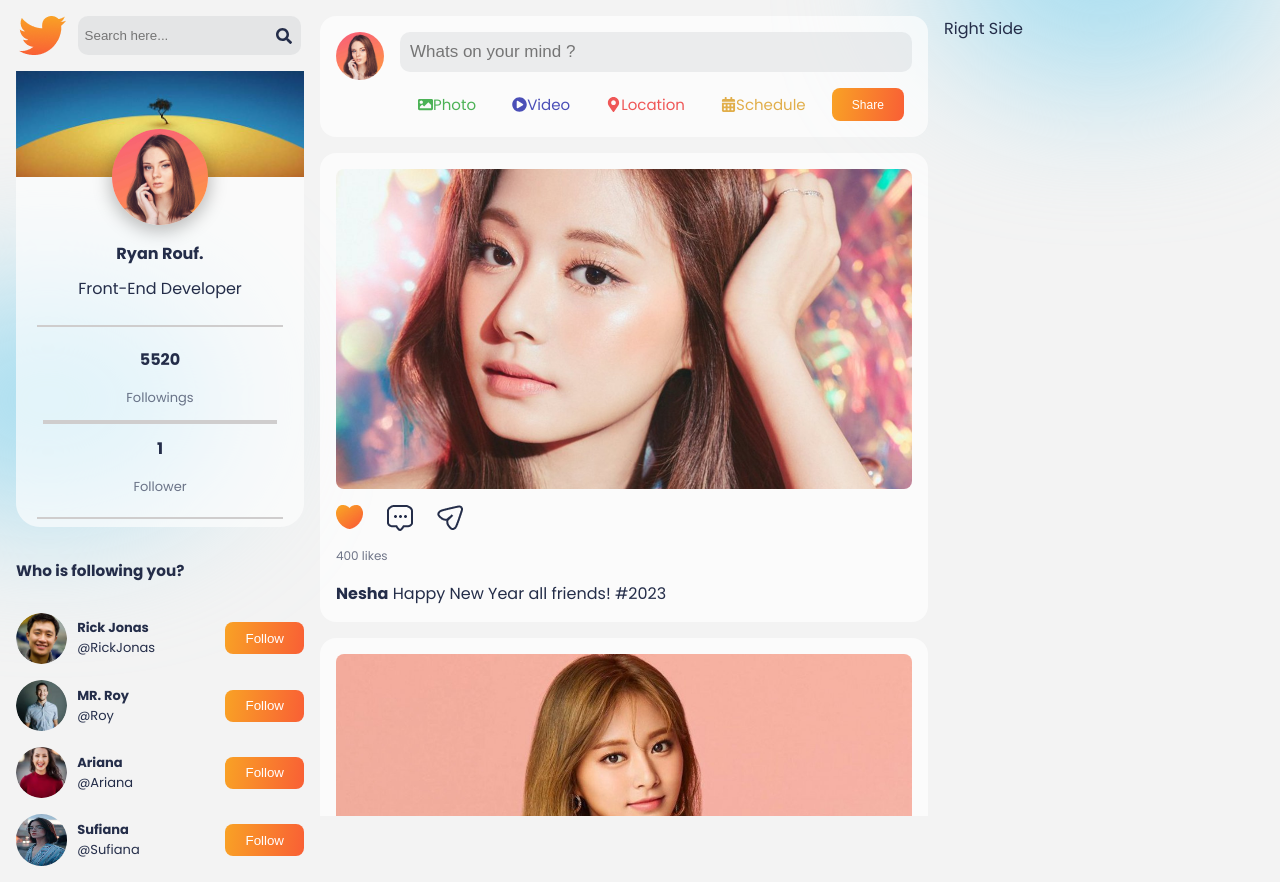
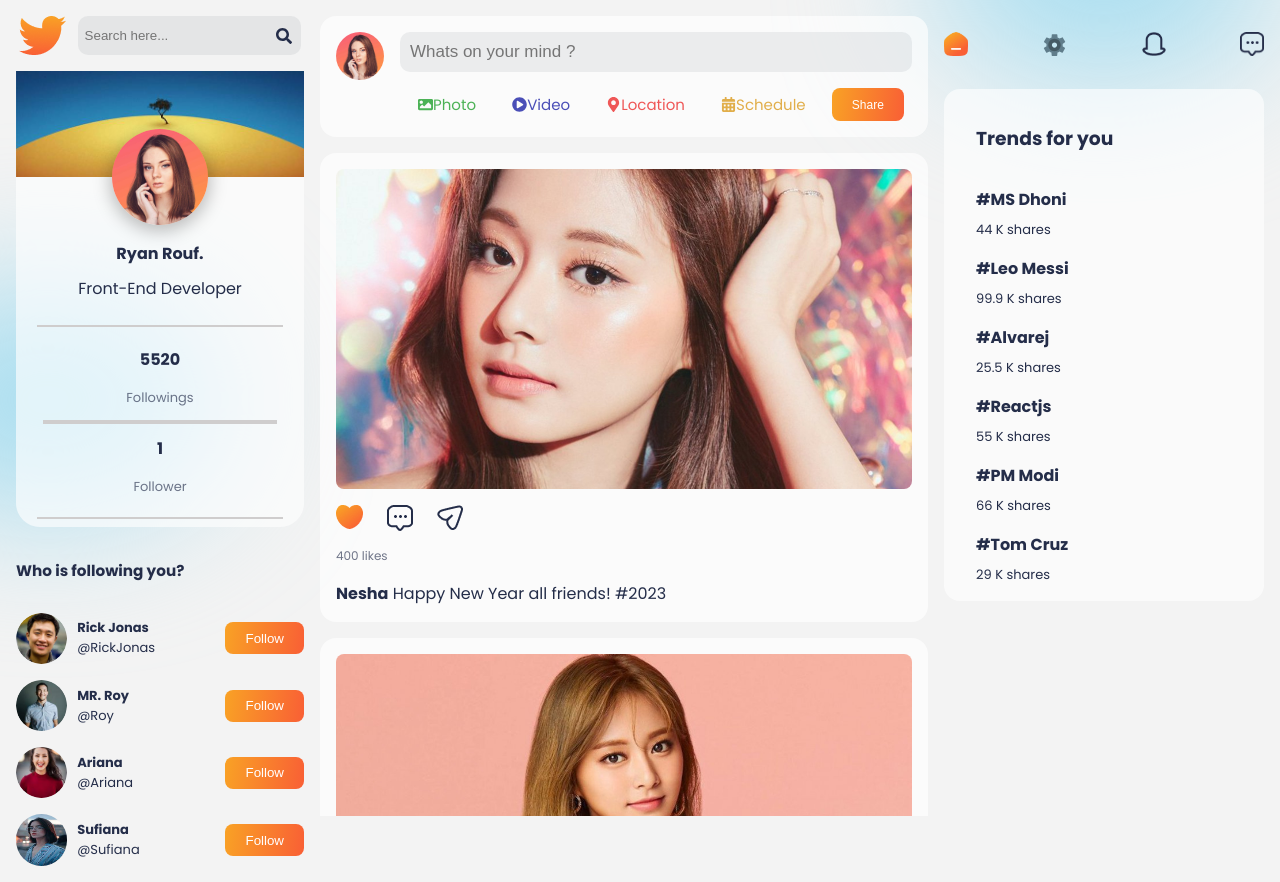
Before and after one commit to hridoyhalder1/social-media, a React (Create React App) app: page / in a window 1280 px wide. Built offline with nearby package versions, Linux system fonts and the light colour scheme.

Commit message:
Trend Data

```diff
--- /dev/null
+++ b/src/Data/TrendData.js
@@ -0,0 +1,26 @@
+export const TrendData= [
+    {
+      name: "MS Dhoni",
+      shares: 44,
+    },
+    {
+      name: "Leo Messi",
+      shares: 99.9,
+    },
+    {
+      name: "Alvarej",
+      shares: 25.5,
+    },
+    {
+      name: "Reactjs",
+      shares: 55,
+    },
+    {
+      name: "PM Modi",
+      shares: 66,
+    },
+    {
+      name: "Tom Cruz",
+      shares: 29,
+    },
+  ];
--- a/src/Pages/Home/Home/Home.js
+++ b/src/Pages/Home/Home/Home.js
@@ -1,6 +1,7 @@
 import React from 'react';
 import PostSide from '../../../components/PostSide/PostSide/PostSide';
 import ProfileSide from '../../../components/ProfileSide/ProfileSide';
+import RightSide from '../../../components/RightSide/RightSide';
 import './Home.css';
 
 const Home = () => {
@@ -8,7 +9,7 @@
         <div className='Home'>
             <ProfileSide></ProfileSide>
             <PostSide></PostSide>
-            <div className="rightSide">Right Side</div>
+            <RightSide></RightSide>
         </div>
     );
 };
--- a/src/components/PostSide/PostShare/PostShare.css
+++ b/src/components/PostSide/PostShare/PostShare.css
@@ -70,7 +70,7 @@
     right: 1rem;
     top: 0.5rem;
     cursor: pointer;
-    color: white;
+    color: black;
     background-color: var(--buttonBg);
 }
 
--- /dev/null
+++ b/src/components/RightSide/RightSide.css
@@ -0,0 +1,31 @@
+.RightSide{
+    display: flex;
+    flex-direction: column;
+    gap: 2rem;
+}
+
+
+.navIcons{
+    margin-top: 1rem;
+    display: flex;
+    justify-content: space-between;
+}
+.navIcons:hover{
+    cursor: pointer;
+}
+
+.Settings{
+    font-size: 25px;
+    cursor: pointer;
+}
+.navIcons>img{
+    width: 1.5rem;
+    height: 1.5rem;
+}
+
+
+.r-button{
+    height: 3rem;
+    width: 80%;
+    align-self: center;
+}
--- /dev/null
+++ b/src/components/RightSide/RightSide.js
@@ -0,0 +1,29 @@
+import React from 'react';
+import './RightSide.css';
+import { FcSettings } from "react-icons/fc";
+import Home from '../../assets/img/home.png';
+import Noti from '../../assets/img/noti.png';
+import Comment from '../../assets/img/comment.png';
+import TrendCard from './TrendCard/TrendCard';
+
+const RightSide = () => {
+    return (
+        <div className="RightSide">
+            <div className="navIcons">
+                <img src={Home} alt="" />
+                <FcSettings className='Settings' />
+                <img src={Noti} alt="" />
+                <img src={Comment} alt="" />
+            </div>
+            <TrendCard />
+
+            {/* <button className="button r-button" onClick={() => setModalOpened(true)}>
+                Share
+            </button>
+            <ShareModal modalOpened={modalOpened} setModalOpened={setModalOpened} /> */}
+
+        </div>
+    );
+};
+
+export default RightSide;
--- /dev/null
+++ b/src/components/RightSide/TrendCard/TrendCard.css
@@ -0,0 +1,26 @@
+.TrendCard{
+    display: flex;
+    flex-direction: column;
+    gap: 1rem;
+    background-color: var(--cardColor);
+    padding: 1rem;
+    border-radius: 1rem;
+    padding-left: 2rem;
+}
+
+
+.trend{
+    display: flex;
+    flex-direction: column;
+    gap: 0.5rem;
+}
+
+
+.trend>span:nth-of-type(1)
+{
+    font-weight: bold;
+}
+.trend>span:nth-of-type(2)
+{
+    font-size: 13px;
+}
--- /dev/null
+++ b/src/components/RightSide/TrendCard/TrendCard.js
@@ -0,0 +1,23 @@
+import React from 'react';
+import { TrendData } from '../../../Data/TrendData';
+import './TrendCard.css';
+
+const TrendCard = () => {
+    return (
+        <div className="TrendCard">
+            <h3>Trends for you</h3>
+            {
+                TrendData.map((trend)=>{
+                    return(
+                        <div className='trend'>
+                            <span>#{trend.name}</span>
+                            <span>{trend.shares} K shares</span>
+                        </div>
+                    )
+                })
+            }
+        </div>
+    );
+};
+
+export default TrendCard;
```
